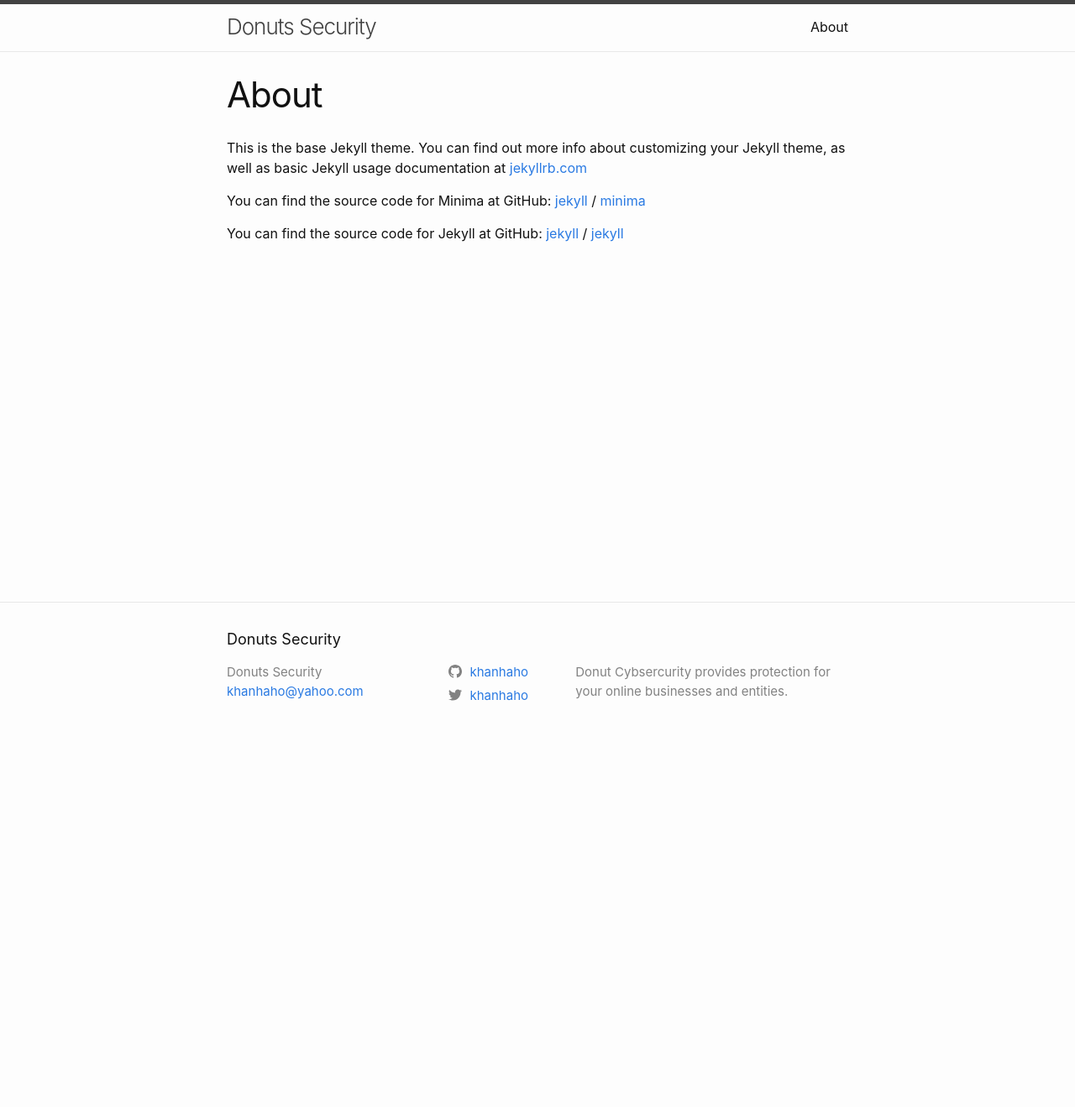
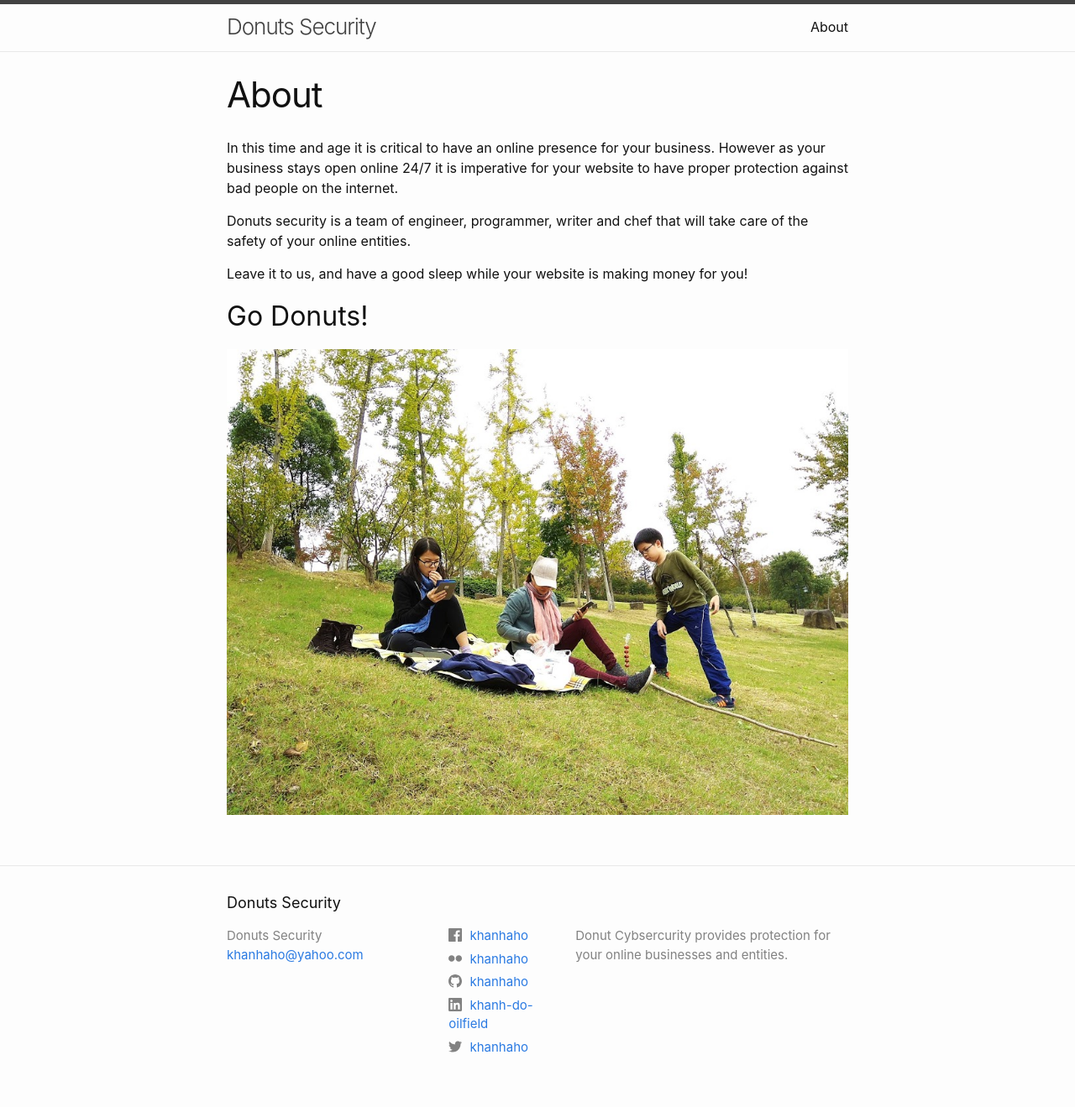
Before and after one commit to Khanhaho/khanhaho.github.io, a Jekyll site: the page built from about.md, in a window 1280 px wide. Shown: the whole page at 84% size. Built offline with Jekyll 4.4.1, drawn with Linux system fonts in a browser that asks for light colours; before the commit the page ends 900 px from its top, so only the background shows below that.

Commit message:
add image

```diff
--- a/_config.yml
+++ b/_config.yml
@@ -21,6 +21,9 @@ baseurl: "" # the subpath of your site, e.g. /blog
 url: "" # the base hostname & protocol for your site, e.g. http://example.com
 twitter_username: khanhaho
 github_username:  khanhaho
+flickr_username:  khanhaho
+facebook_username: khanhaho
+linkedin_username: khanh-do-oilfield
 
 # Build settings
 markdown: kramdown
--- a/_includes/head.html
+++ b/_includes/head.html
@@ -6,6 +6,6 @@
   <link rel="stylesheet" href="{{ "/assets/css/style.css" | relative_url }}">
   {%- feed_meta -%}
   {%- if jekyll.environment == 'production' and site.google_analytics -%}
-    {%- include google-analytics.html -%}
+    {%- include google_analytics.html -%}
   {%- endif -%}
 </head>
--- a/_layouts/default.html
+++ b/_layouts/default.html
@@ -7,7 +7,7 @@
 
     {%- include header.html -%}
 	{% if jekyll.environment == 'production' %}
-		{% include analytics.html %}
+		{% include google_analytics.html %}
 	{% endif %}
 
     <main class="page-content" aria-label="Content">
--- a/_posts/2018-12-20-ie-zero-day-bug.markdown
+++ b/_posts/2018-12-20-ie-zero-day-bug.markdown
@@ -5,3 +5,5 @@ date:   2018-12-20 22:44:39 +0700
 categories: jekyll update
 ---
 If you're using Internet Explorer, be sure to update your Windows today as Microsoft just released an emergency software patch to plug a critical security hole for IE.
+
+![Internet Explorer](/assets/img/ie.png)
--- a/about.md
+++ b/about.md
@@ -4,15 +4,12 @@ title: About
 permalink: /about/
 ---
 
-This is the base Jekyll theme. You can find out more info about customizing your Jekyll theme, as well as basic Jekyll usage documentation at [jekyllrb.com](https://jekyllrb.com/)
+In this time and age it is critical to have an online presence for your business. However as your business stays open online 24/7 it is imperative for your website to have proper protection against bad people on the internet.
 
-You can find the source code for Minima at GitHub:
-[jekyll][jekyll-organization] /
-[minima](https://github.com/jekyll/minima)
+Donuts security is a team of engineer, programmer, writer and chef that will take care of the safety of your online entities.
 
-You can find the source code for Jekyll at GitHub:
-[jekyll][jekyll-organization] /
-[jekyll](https://github.com/jekyll/jekyll)
+Leave it to us, and have a good sleep while your website is making money for you!
 
+## Go Donuts!
 
-[jekyll-organization]: https://github.com/jekyll
+![Donuts Team](/assets/img/donutsteam.jpg)
```
Also changed, not shown: _includes/google-analytics_bak.html (renamed from _includes/google-analytics.html), _includes/google_analytics.html (renamed from _includes/analytics.html), assets/img/donutsteam.jpg (added), assets/img/ie.png (added).
